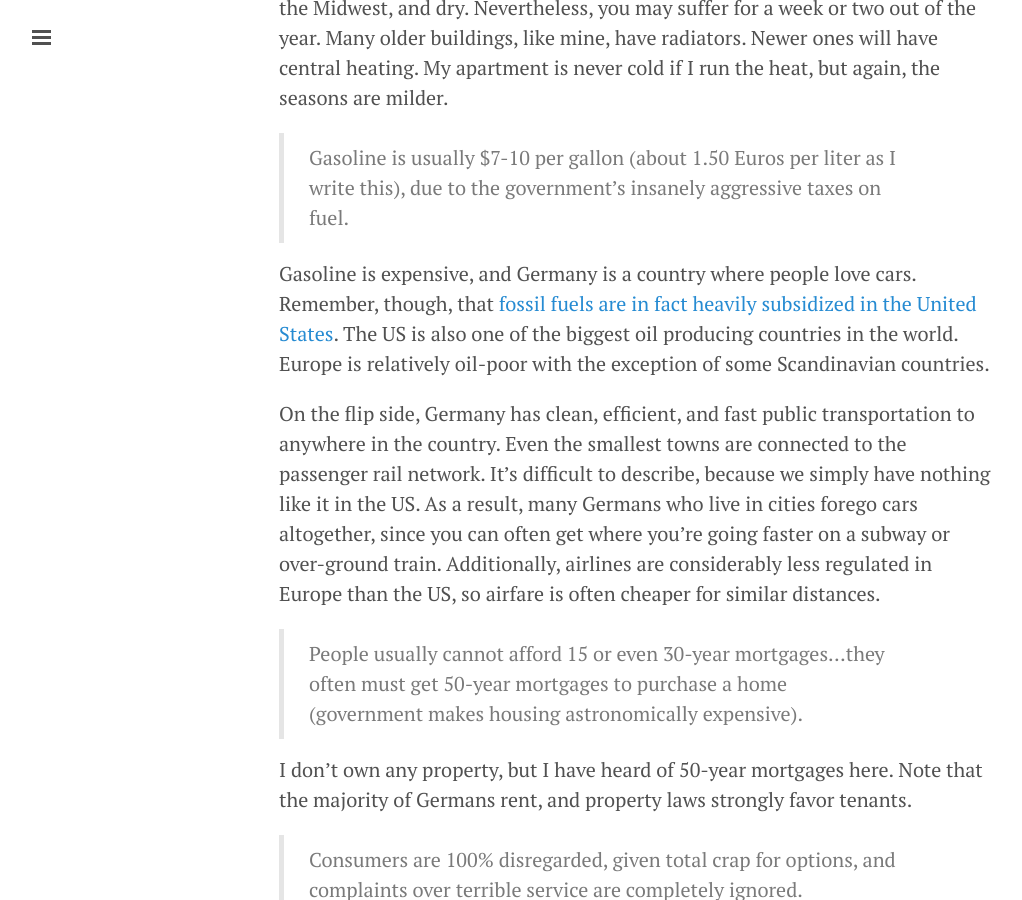
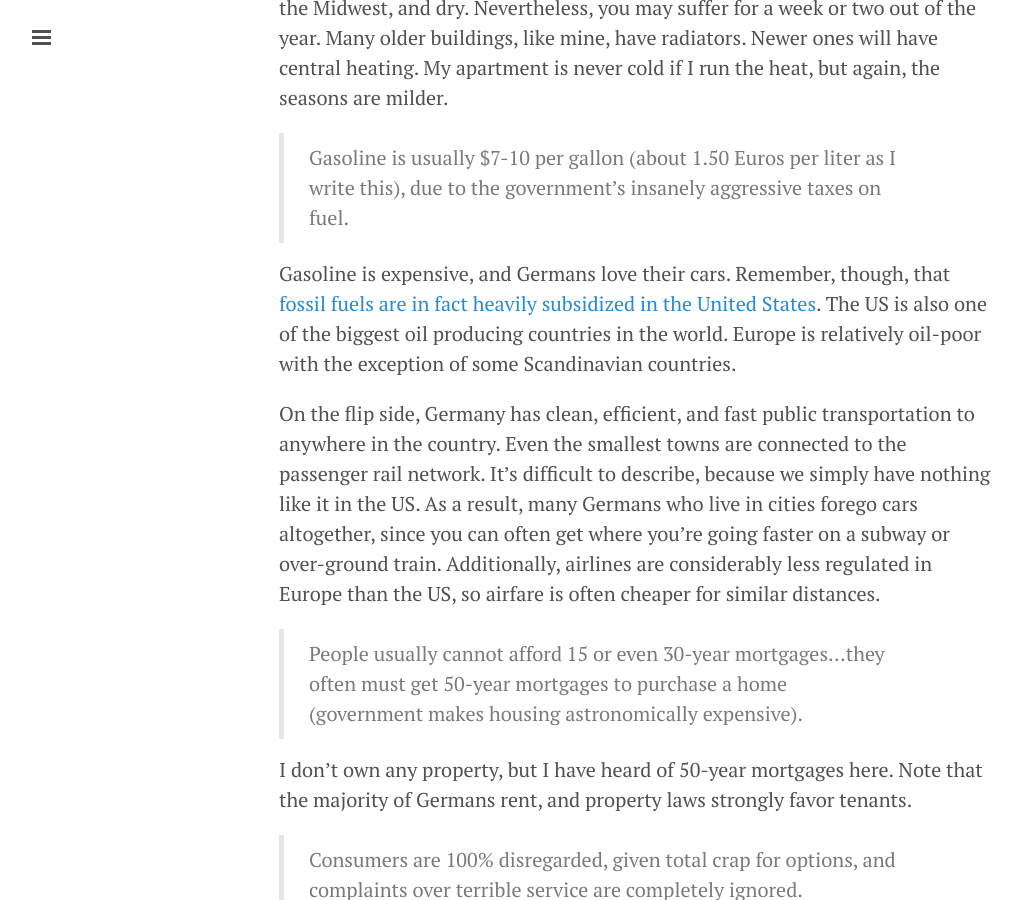
Before and after one commit to rhsimplex/oldblog, a Jekyll site: the page built from _posts/2015-10-27-life-in-democratic-socialist-europe.markdown, in a window 1280 px wide and 900 px high, scrolled down 1932 px. Shown: the whole window, without its empty margins (1-1023 px from the left). Built offline with Jekyll 4.4.1, drawn with Linux system fonts in a browser that asks for light colours.

Commit message:
Post update: Life in (democratic) socialist Europe

```diff
--- a/_posts/2015-10-27-life-in-democratic-socialist-europe.markdown
+++ b/_posts/2015-10-27-life-in-democratic-socialist-europe.markdown
@@ -35,7 +35,7 @@ It's true that almost nowhere has central air! Only in modern office buildings a
 
 >Gasoline is usually $7-10 per gallon (about 1.50 Euros per liter as I write this), due to the government's insanely aggressive taxes on fuel.
 
-Gasoline is expensive, and Germany is a country where people love cars. Remember, though, that [fossil fuels are in fact heavily subsidized in the United States](http://www.theguardian.com/environment/2015/may/12/us-taxpayers-subsidising-worlds-biggest-fossil-fuel-companies).  The US is also one of the biggest oil producing countries in the world. Europe is relatively oil-poor with the exception of some Scandinavian countries.
+Gasoline is expensive, and Germans love their cars. Remember, though, that [fossil fuels are in fact heavily subsidized in the United States](http://www.theguardian.com/environment/2015/may/12/us-taxpayers-subsidising-worlds-biggest-fossil-fuel-companies).  The US is also one of the biggest oil producing countries in the world. Europe is relatively oil-poor with the exception of some Scandinavian countries.
 
 On the flip side, Germany has clean, efficient, and fast public transportation to anywhere in the country. Even the smallest towns are connected to the passenger rail network. It's difficult to describe, because we simply have nothing like it in the US. As a result, many Germans who live in cities forego cars altogether, since you can often get where you're going faster on a subway or over-ground train. Additionally, airlines are considerably less regulated in Europe than the US, so airfare is often cheaper for similar distances.
 
```
